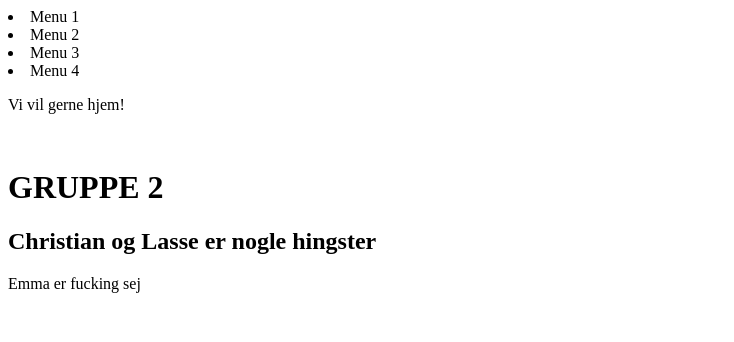
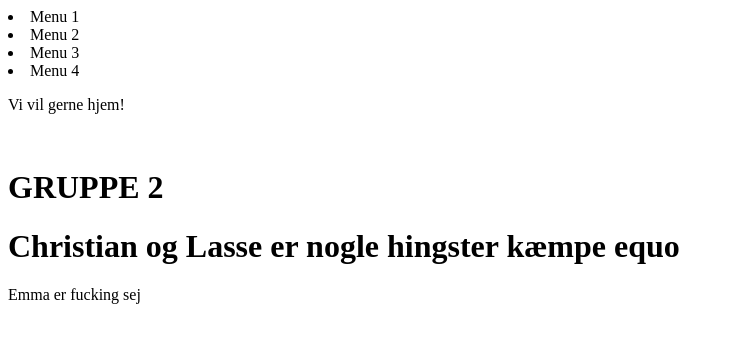
Before and after one commit to Lasse0604/bord2, a plain HTML site: page index.html in a window 1280 px wide. Shown: the whole page, without its empty margins (0-734 px from the left). Drawn offline with Linux system fonts and the light colour scheme.

Commit message:
i dont even know

```diff
--- a/index.html
+++ b/index.html
@@ -26,8 +26,10 @@
         </section>
     </main>
     <footer>
-       <h1>GRUPPE 2</h1>
-        <h2>Christian og Lasse er nogle hingster</h2>
+        <h1>GRUPPE 2</h1>
+
+        <h1>Christian og Lasse er nogle hingster kæmpe equo</h1>
+
         <p>Emma er fucking sej</p>
     </footer>
 </body>
```
